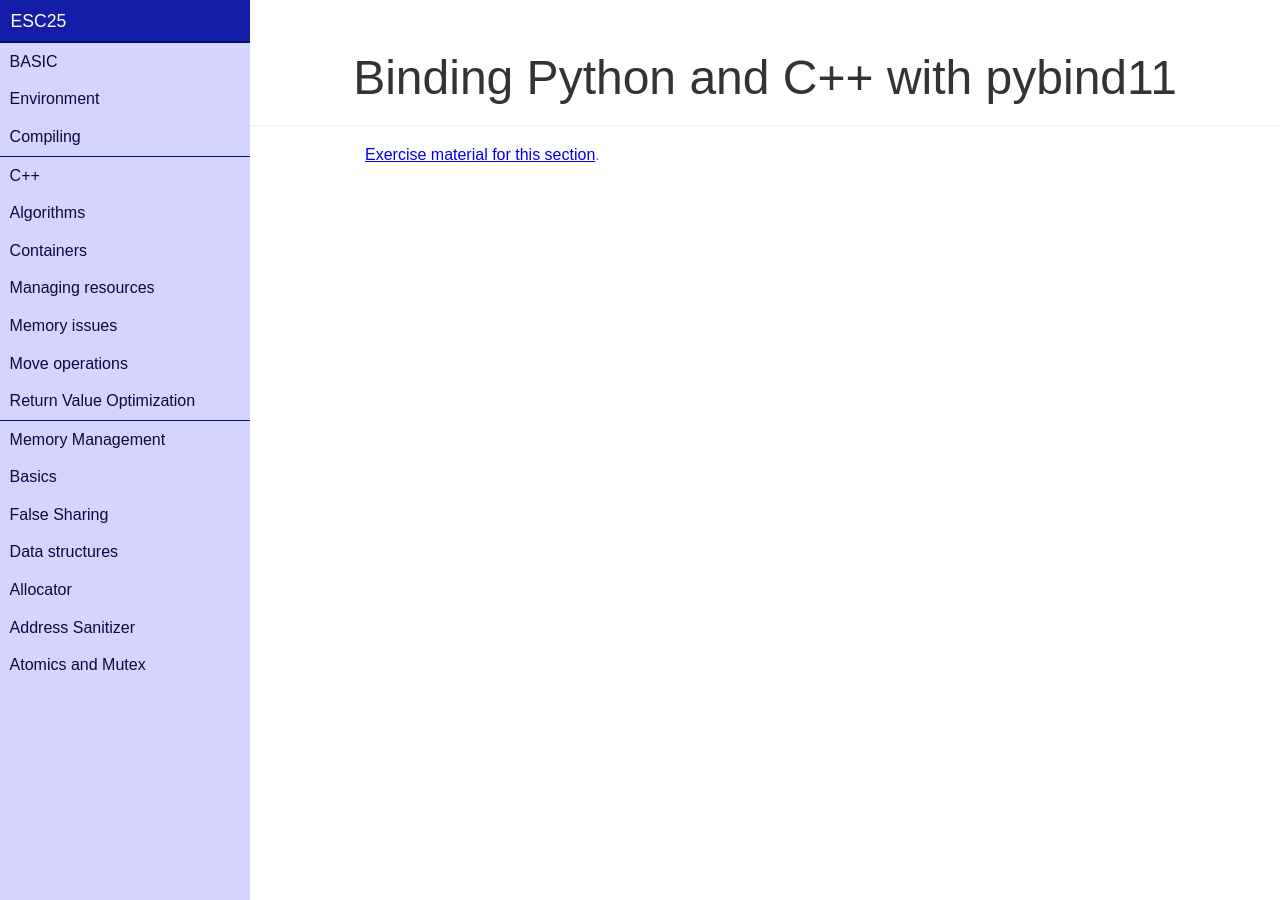
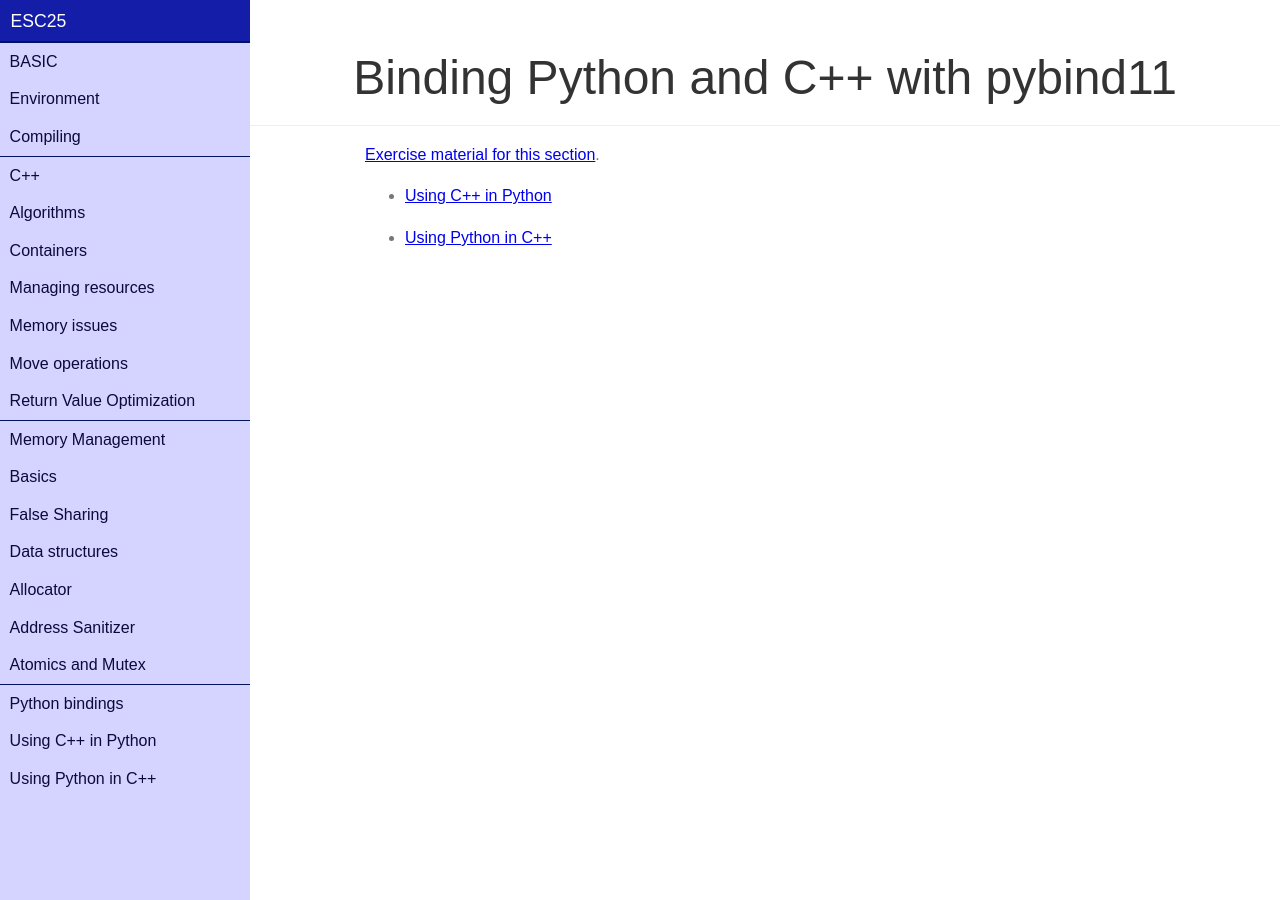
Before and after one commit to infn-esc/esc25, a Jekyll site: the page built from pybind/index.md, in a window 1280 px wide. Built offline with Jekyll 4.4.1, drawn with Linux system fonts in a browser that asks for light colours; nearby versions of some CDN libraries; part of the change alters nothing that is shown.

```diff
--- a/_config.yml
+++ b/_config.yml
@@ -77,13 +77,13 @@ menu:
       label: Address Sanitizer
     - name: am
       label: Atomics and Mutex
-  # - name: pybind
-  #   label: Python bindings
-  #   items:
-  #   - name: cpp_to_py
-  #     label: Using C++ in Python
-  #   - name: py_to_cpp
-  #     label: Using Python in C++
+  - name: pybind
+    label: Python bindings
+    items:
+    - name: cpp_to_py
+      label: Using C++ in Python
+    - name: py_to_cpp
+      label: Using Python in C++
 
 # Exclude from processing.
 # The following items will not be processed, by default.
```
